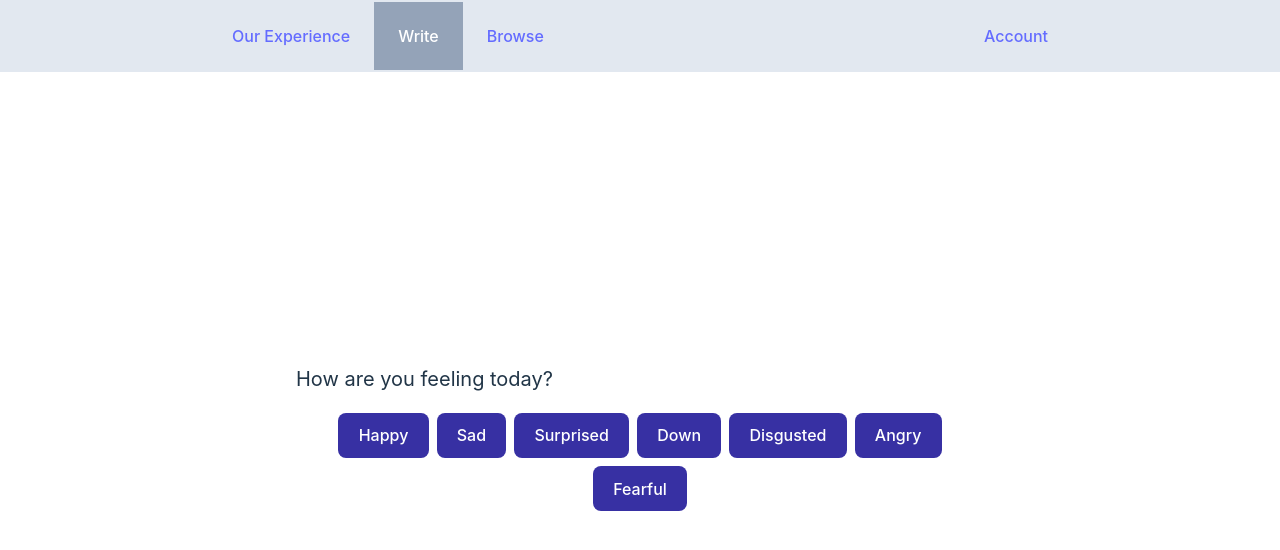
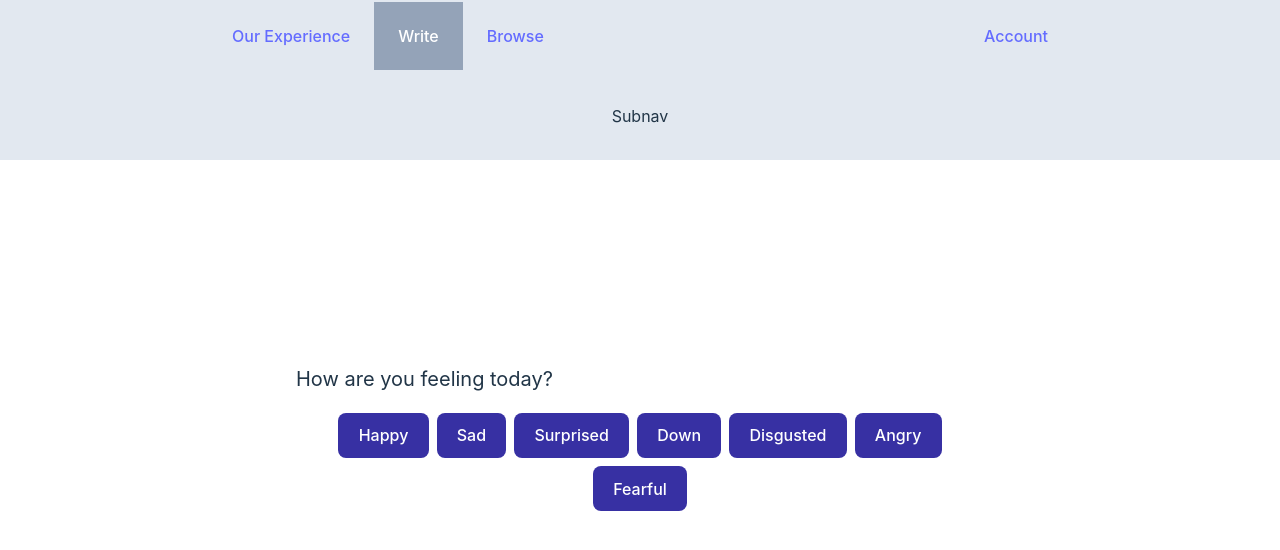
Before and after one commit to mads-bohn/ourexp, a React (Vite) app in the folder ourexp-ui/: page /submit in a window 1280 px wide. Shown: the top 550 px of the page. Built offline with nearby package versions, Linux system fonts and the light colour scheme.

Commit message:
empty, static subnav

```diff
--- a/ourexp-ui/src/components/navbar/Navbar.jsx
+++ b/ourexp-ui/src/components/navbar/Navbar.jsx
@@ -1,5 +1,6 @@
 import React from 'react'
 import { NavLink } from 'react-router-dom'
+import Subnav from './Subnav'
 
 export default function Navbar() {
 
@@ -18,10 +19,7 @@ export default function Navbar() {
                 isActive ? 'p-6 bg-slate-400 text-white hover:bg-slate-300 hover:text-white active:bg-slate-400' : 'p-6 hover:bg-slate-300 active:bg-slate-400'}>
               Write
             </NavLink>
-            <NavLink
-              to="/entries"
-              className={({isActive}) =>
-                isActive ? 'p-6 bg-slate-400 text-white hover:bg-slate-300 hover:text-white active:bg-slate-400 ' : 'p-6 hover:bg-slate-300 active:bg-slate-400'}>
+            <NavLink className='p-6 hover:bg-slate-300 active:bg-slate-400'>
               Browse
             </NavLink>
           </div>
@@ -34,7 +32,7 @@ export default function Navbar() {
                 Account
               </NavLink>
             </div>
-
+            <Subnav />
         </div>
     </div>
   )
--- /dev/null
+++ b/ourexp-ui/src/components/navbar/Subnav.jsx
@@ -0,0 +1,7 @@
+import React from 'react'
+
+export default function Subnav() {
+  return (
+    <div className='relative top-9 p-8 bg-slate-200'>Subnav</div>
+  )
+}
```
